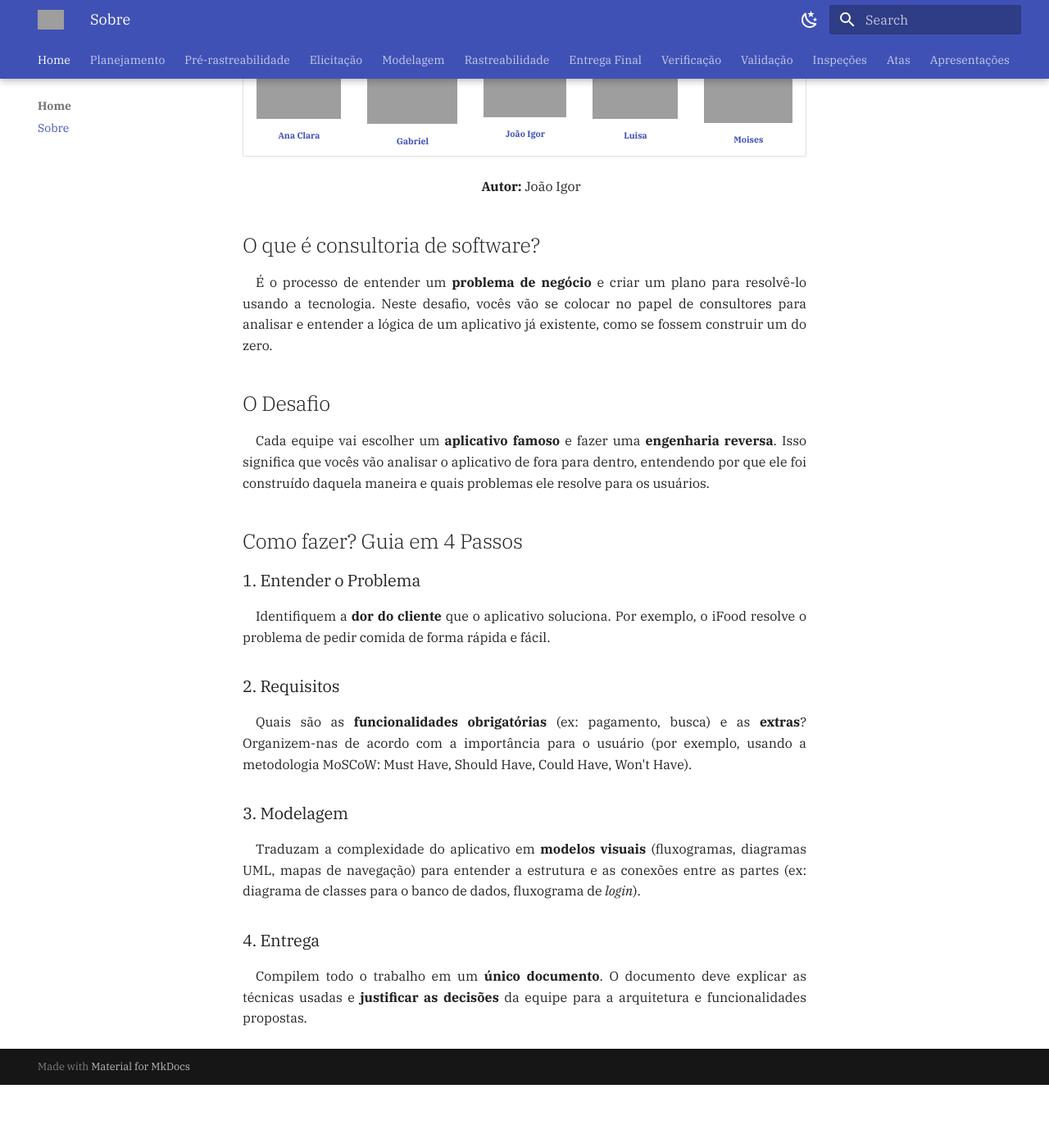
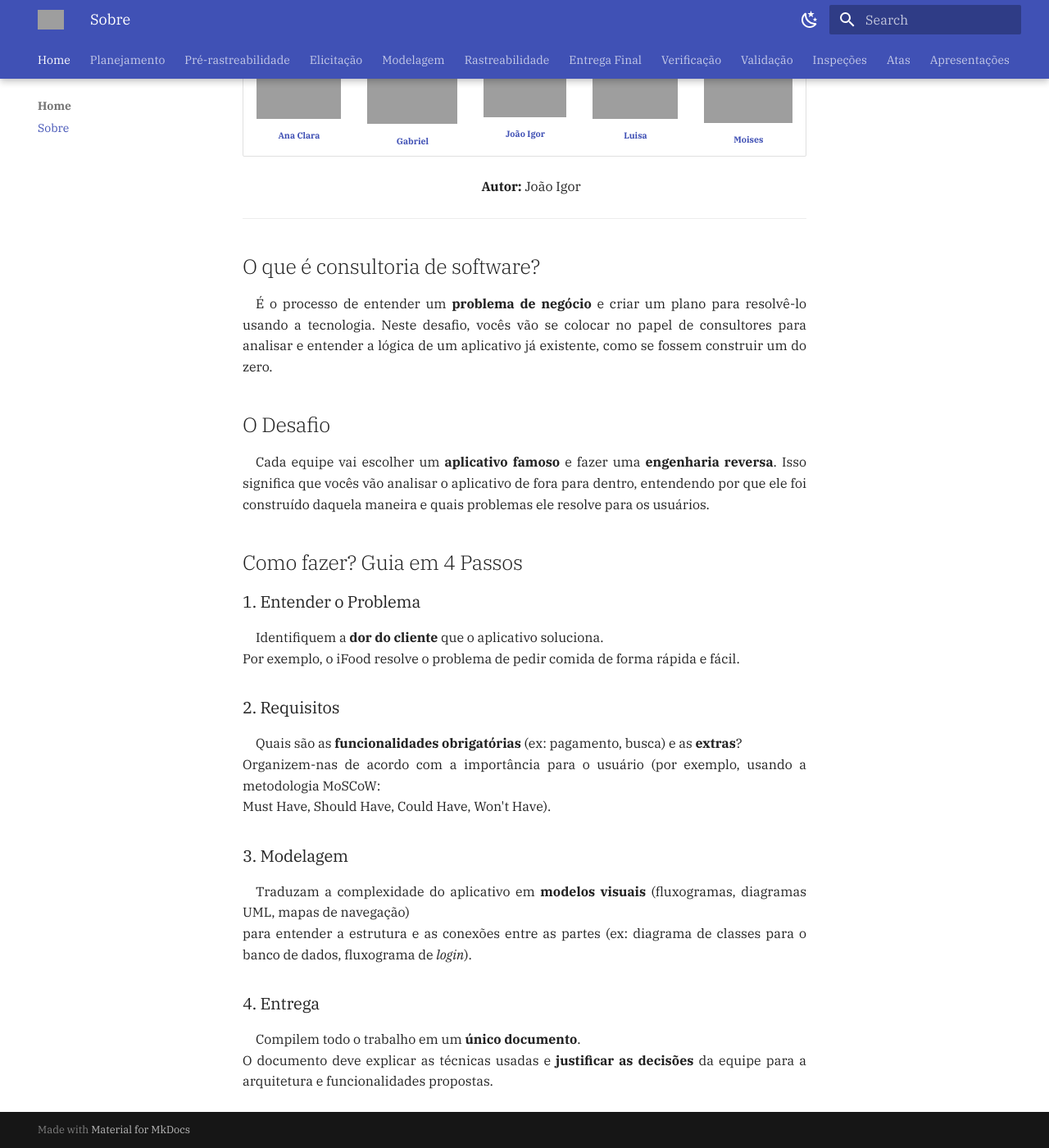
Before and after one commit to JoaoPC10/Desafio1-TraineeEngNet-2025-Shopee, an MkDocs documentation site: the page built from docs/index.md, in a window 1280 px wide and 1400 px high, scrolled down 665 px, cut to the strip 0-1400 px from the top of the window. Shown: the whole strip at 82% size. Built offline with MkDocs 1.6.1 and Material for MkDocs 9.7.7, drawn with Linux system fonts in a browser that asks for light colours; before the commit the page ends 1988 px from its top, so only the background shows below that; some of the changed text lies outside the part shown; grey boxes are pictures that could not be loaded.

Commit message:
Arrumando de novo a index

```diff
--- a/docs/index.md
+++ b/docs/index.md
@@ -1,10 +1,10 @@
 # Shopee - Grupo Verde Limão
 
-<p align="center"><strong>Figura 1:</strong> Logo do Aplicatico da Shopee</p>
+<p align="center"><strong>Figura 1:</strong> Logo do Aplicativo da Shopee</p>
 
-<div align="center"><img src= "assets/logoShopee.png" width="200px;" alt=""/></div>
-
-
+<div align="center">
+  <img src="assets/logoShopee.png" width="200" alt="Logo Shopee">
+</div>
 
 # Desafio de Consultoria de Software
 
@@ -14,17 +14,43 @@
 <p align="center"><strong>Tabela 1:</strong> Integrantes do grupo</p>
 
 <table>
-    <tr>
-    <td align="center"><a href="https://github.com/AnnaClarafg"><img src="https://avatars.githubusercontent.com/u/169397157?v=4" width="200px;" alt=""/><br/><sub><b>Ana Clara</b></sub></a><br/>
-    <td align="center"><a href="https://github.com/Dev-Gabriel-Lima"><img src="https://avatars.githubusercontent.com/u/156694363?v=4" width="200px;" alt=""/><br /><sub><b>Gabriel</b></sub></a><br />
-    <td align="center"><a href="https://github.com/JoaoPC10"><img src="https://avatars.githubusercontent.com/u/104221138?v=4" width="200px;" alt=""/><br /><sub><b>João Igor</b></sub></a><br />
-    <td align="center"><a href="https://github.com/luisa12ll"><img src="https://avatars.githubusercontent.com/u/194189725?v=4" width="200px;" alt=""/><br /><sub><b>Luisa</b></sub></a><br />
-    <td align="center"><a href="https://github.com/edumoisessilva"><img src="https://avatars.githubusercontent.com/u/185516590?v=4" width="200px;" alt=""/><br /><sub><b>Moises</b></sub></a><br />
-    </tr>
+  <tr>
+    <td align="center">
+      <a href="https://github.com/AnnaClarafg">
+        <img src="https://avatars.githubusercontent.com/u/169397157?v=4" width="200" alt="Foto de Ana Clara"/><br/>
+        <sub><b>Ana Clara</b></sub>
+      </a>
+    </td>
+    <td align="center">
+      <a href="https://github.com/Dev-Gabriel-Lima">
+        <img src="https://avatars.githubusercontent.com/u/156694363?v=4" width="200" alt="Foto de Gabriel"/><br/>
+        <sub><b>Gabriel</b></sub>
+      </a>
+    </td>
+    <td align="center">
+      <a href="https://github.com/JoaoPC10">
+        <img src="https://avatars.githubusercontent.com/u/104221138?v=4" width="200" alt="Foto de João Igor"/><br/>
+        <sub><b>João Igor</b></sub>
+      </a>
+    </td>
+    <td align="center">
+      <a href="https://github.com/luisa12ll">
+        <img src="https://avatars.githubusercontent.com/u/194189725?v=4" width="200" alt="Foto de Luisa"/><br/>
+        <sub><b>Luisa</b></sub>
+      </a>
+    </td>
+    <td align="center">
+      <a href="https://github.com/edumoisessilva">
+        <img src="https://avatars.githubusercontent.com/u/185516590?v=4" width="200" alt="Foto de Moises"/><br/>
+        <sub><b>Moises</b></sub>
+      </a>
+    </td>
+  </tr>
 </table>
+
 <p align="center"><strong>Autor:</strong> João Igor</p>
 
-
+---
 
 ## O que é consultoria de software?
 
@@ -38,16 +64,21 @@
 
 ### 1. Entender o Problema
 
-Identifiquem a **dor do cliente** que o aplicativo soluciona. Por exemplo, o iFood resolve o problema de pedir comida de forma rápida e fácil.
+Identifiquem a **dor do cliente** que o aplicativo soluciona.
+Por exemplo, o iFood resolve o problema de pedir comida de forma rápida e fácil.
 
 ### 2. Requisitos
 
-Quais são as **funcionalidades obrigatórias** (ex: pagamento, busca) e as **extras**? Organizem-nas de acordo com a importância para o usuário (por exemplo, usando a metodologia MoSCoW: Must Have, Should Have, Could Have, Won't Have).
+Quais são as **funcionalidades obrigatórias** (ex: pagamento, busca) e as **extras**?
+Organizem-nas de acordo com a importância para o usuário (por exemplo, usando a metodologia MoSCoW:
+Must Have, Should Have, Could Have, Won't Have).
 
 ### 3. Modelagem
 
-Traduzam a complexidade do aplicativo em **modelos visuais** (fluxogramas, diagramas UML, mapas de navegação) para entender a estrutura e as conexões entre as partes (ex: diagrama de classes para o banco de dados, fluxograma de *login*).
+Traduzam a complexidade do aplicativo em **modelos visuais** (fluxogramas, diagramas UML, mapas de navegação)
+para entender a estrutura e as conexões entre as partes (ex: diagrama de classes para o banco de dados, fluxograma de *login*).
 
 ### 4. Entrega
 
-Compilem todo o trabalho em um **único documento**. O documento deve explicar as técnicas usadas e **justificar as decisões** da equipe para a arquitetura e funcionalidades propostas.
+Compilem todo o trabalho em um **único documento**.
+O documento deve explicar as técnicas usadas e **justificar as decisões** da equipe para a arquitetura e funcionalidades propostas.
```
